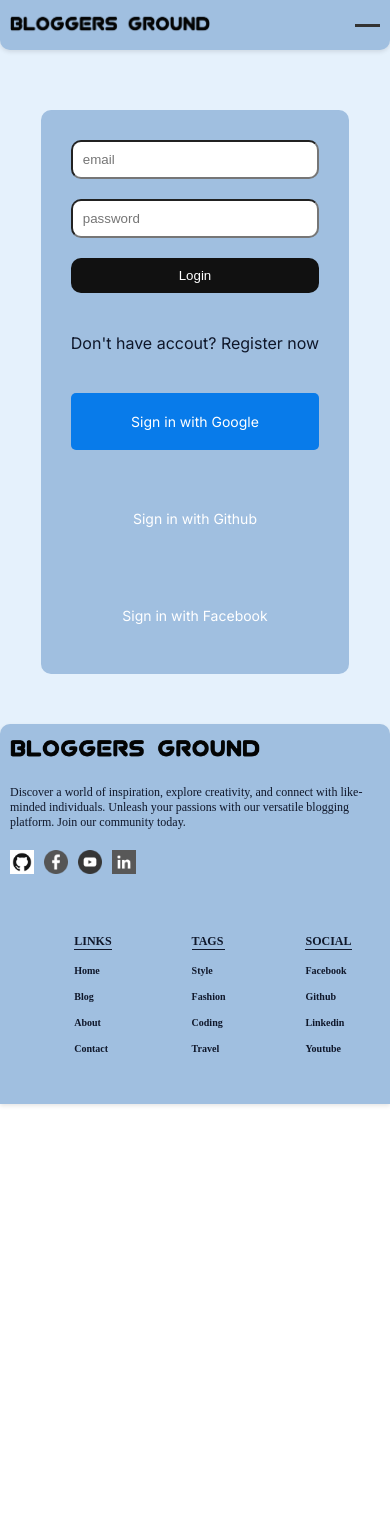
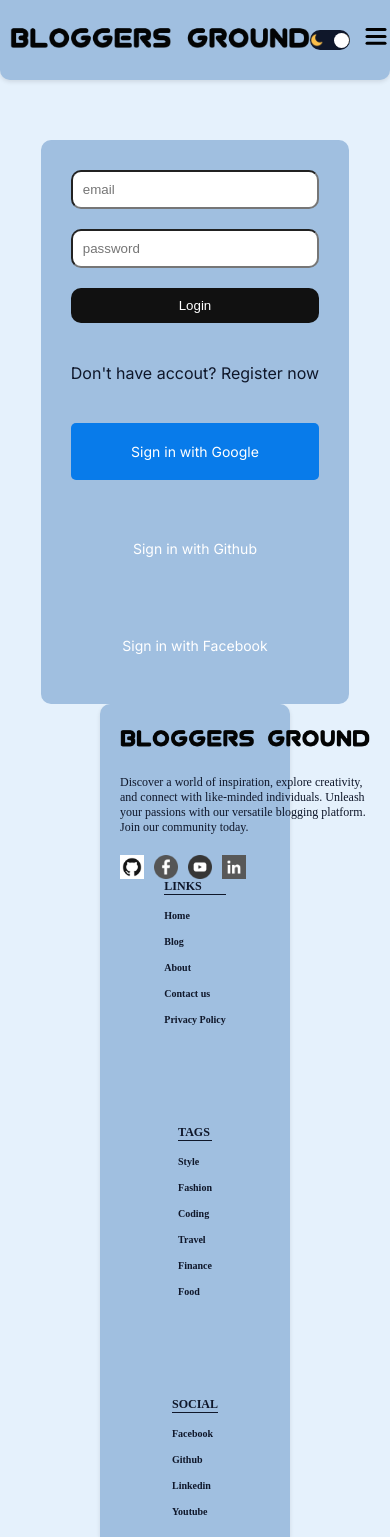
Before and after one commit to mishan843/blogapp, a Next.js app: page /login in a window 390 px wide. Before the commit the page ends 1154 px from the top, so only its background shows below. Built offline with nearby package versions, Linux system fonts and the light colour scheme.

Commit message:
navbar done

```diff
--- a/src/components/authLinks/AuthLinks.js
+++ b/src/components/authLinks/AuthLinks.js
@@ -1,9 +1,30 @@
 "use client";
 
-import React, { useEffect, useState } from "react";
+import React, { useState } from "react";
 import styles from "./authLinks.module.css";
 import Link from "next/link";
 import { useRouter } from "next/navigation";
+import { motion } from "framer-motion";
+
+const variants = {
+  open: {
+    clipPath: "circle(1200px at 50px 50px)",
+    transition: {
+      type: "spring",
+      stiffness: 50,
+    },
+  },
+  closed: {
+    clipPath: "circle(30px at 50px 50px)",
+    transition: {
+      delay: 1,
+      type: "spring",
+      stiffness: 200,
+      damping: 20,
+    },
+  },
+};
+
 const AuthLinks = () => {
   const [open, setOpen] = useState(false);
   const userData = localStorage.getItem("user");
@@ -24,18 +45,46 @@ const AuthLinks = () => {
           Logout
         </Link>
       ) : (
-        <Link href="/signup" setIsLoggedIn={localStorage.getItem("user")}>
+        <Link href="/signup" setIsLoggedIn={localStorage.getItem("user")} className={styles.link}>
           Signup
         </Link>
       )}
 
-      <div className={styles.burger} onClick={() => setOpen(!open)}>
-        <div className={styles.lines}></div>
-        <div className={styles.lines}></div>
-        <div className={styles.lines}></div>
-      </div>
+      <motion.button className={styles.menu} onClick={() => setOpen(!open)} animate={open ? "open" : "closed"}>
+      <svg width="23" height="23" viewBox="0 0 23 23">
+        <motion.path
+          strokeWidth="3"
+          stroke="black"
+          strokeLinecap="round"
+          variants={{
+            closed: { d: "M 2 2.5 L 20 2.5" },
+            open: { d: "M 3 16.5 L 17 2.5" },
+          }}
+        />
+        <motion.path
+          strokeWidth="3"
+          stroke="black"
+          strokeLinecap="round"
+          d="M 2 9.423 L 20 9.423"
+          variants={{
+            closed: { opacity: 1 },
+            open: { opacity: 0 },
+          }}
+        />
+        <motion.path
+          strokeWidth="3"
+          stroke="black"
+          strokeLinecap="round"
+          variants={{
+            closed: { d: "M 2 16.346 L 20 16.346" },
+            open: { d: "M 3 2.5 L 17 16.346" },
+          }}
+        />
+      </svg>
+    </motion.button>
       {open && (
-        <div className={styles.responsiveMenu}>
+        <motion.div className={styles.responsiveMenu} variants={variants} animate={open ? "open" : "closed"}>
+        <motion.div className={styles.responsiveLink} >
           <Link href="/">Home</Link>
           <Link href="/">About</Link>
           <Link href="/">Contact</Link>
@@ -44,9 +93,10 @@ const AuthLinks = () => {
               Logout
             </button>
           ) : (
-            <Link href="/signup">Signup</Link>
+            <Link href="/signup" className={styles.link}>Signup</Link>
           )}
-        </div>
+        </motion.div>
+        </motion.div>
       )}
     </>
   );
--- a/src/components/authLinks/authLinks.module.css
+++ b/src/components/authLinks/authLinks.module.css
@@ -2,39 +2,35 @@
   cursor: pointer;
 }
 
-.burger {
-  width: 20px;
-  height: 16px;
-  display: none;
-  flex-direction: column;
-  justify-content: space-between;
-  cursor: pointer;
-}
-.lines {
-  width: 100%;
-  height: 2px;
-  background-color: var(--textColor);
+.menu{
+  background: transparent;
+  border: none;
 }
 
-.responsiveMenu {
+.responsiveMenu{
   position: absolute;
-  top: 100px;
-  left: 0;
-  background-color: var(--bg);
-  height: calc(100vh - 100px);
-  width: 100%;
+  top: 85px;
+  background-color: var(--softBg);
+  height: 105px;
+  width: 100px;
+  border-radius: 5px;
+  display: flex;
+  gap: 5px;
+  justify-content: center;
+  font-size: 16px;
+  z-index: 999;
+  opacity: 0.8;
+}
+
+.responsiveLink{
   display: flex;
   flex-direction: column;
+  align-items: center;
   justify-content: center;
-  align-items: center;
-  gap: 50px;
 }
 
 @media screen and (max-width: 640px) {
-  .burger {
-    display: none;
-  }
-  .link {
+  .link{
     display: none;
   }
 }
--- a/src/components/footer/Footer.js
+++ b/src/components/footer/Footer.js
@@ -6,11 +6,13 @@ const Footer = () => {
   return (
     <div className={styles.container}>
       <div className={styles.info}>
-        <div >
+        <div>
           <img className={styles.logo} src="/logo.png" alt="" />
         </div>
         <p className={styles.desc}>
-          Discover a world of inspiration, explore creativity, and connect with like-minded individuals. Unleash your passions with our versatile blogging platform. Join our community today.
+          Discover a world of inspiration, explore creativity, and connect with
+          like-minded individuals. Unleash your passions with our versatile
+          blogging platform. Join our community today.
         </p>
         <div className={styles.icons}>
           <img src="/github.png" alt="github" width={24} height={24} />
@@ -19,25 +21,38 @@ const Footer = () => {
           <img src="/linkedin.png" alt="linkedin" width={24} height={24} />
         </div>
       </div>
-      <div className={styles.linkwrap}>
       <div className={styles.link_contaner}>
-
         <div className={styles.links}>
           <div className={styles.list}>
             <span className={styles.listTitle}>Links</span>
             <Link href="/">Home</Link>
             <Link href="/">Blog</Link>
-              <Link href="/">About</Link>
-              <Link href="/">Contact</Link>
+            <Link href="/about">About</Link>
+            <Link href="/contact">Contact us</Link>
+            <Link href="/privacypolicy">Privacy Policy</Link>
           </div>
         </div>
         <div className={styles.links}>
           <div className={styles.list}>
             <span className={styles.listTitle}>Tags</span>
-              <Link href="/">Style</Link>
-              <Link href="/">Fashion</Link>
-              <Link href="/">Coding</Link>
-              <Link href="/">Travel</Link>
+            <Link href="/blog/getallblogs?categoryFilter=Style&searchFilter=blog">
+              Style
+            </Link>
+            <Link href="/blog/getallblogs?categoryFilter=Fashion&searchFilter=blog">
+              Fashion
+            </Link>
+            <Link href="/blog/getallblogs?categoryFilter=Coding&searchFilter=blog">
+              Coding
+            </Link>
+            <Link href="/blog/getallblogs?categoryFilter=Travel&searchFilter=blog">
+              Travel
+            </Link>
+            <Link href="/blog/getallblogs?categoryFilter=Finance&searchFilter=blog">
+              Finance
+            </Link>
+            <Link href="/blog/getallblogs?categoryFilter=Food&searchFilter=blog">
+              Food
+            </Link>
           </div>
         </div>
         <div className={styles.links}>
@@ -51,8 +66,6 @@ const Footer = () => {
         </div>
       </div>
     </div>
-
-    </div>
   );
 };
 
--- a/src/components/footer/footer.module.css
+++ b/src/components/footer/footer.module.css
@@ -1,32 +1,38 @@
 .container {
-  margin: 50px 10%;
+  margin: 0 100px;
   padding: 20px;
-  width: 80%;
   display: flex;
-  align-items: center;
+  flex-wrap: wrap;
+  align-items: start;
   justify-content: space-between;
-  background-color: var(
-    --softBg
-  ); /* Light gray background that looks good with white */
+  background-color: var(--softBg);
   box-shadow: 0 2px 4px rgba(0, 0, 0, 0.1);
   border-top-left-radius: 10px;
   border-top-right-radius: 10px;
   color: var(--textColortwo);
   font-family: "Times New Roman", Times, serif;
 }
+
 .link_contaner {
-  margin: 0px 5%;
   display: flex;
+  flex: 1;
+  justify-content: center;
+  align-items: start;
+  gap: 100px;
 }
+
+
 .info {
   flex: 1;
   display: flex;
   flex-direction: column;
   gap: 20px;
 }
+
 .logo {
   width: 300px;
 }
+
 .icons {
   display: flex;
   gap: 20px;
@@ -42,12 +48,7 @@
   filter: grayscale(0);
 }
 
-.links {
-  display: flex;
-  justify-content: flex-end;
-  gap: 40px;
-  margin: 40px;
-}
+
 
 .list {
   display: flex;
@@ -66,41 +67,64 @@
   text-transform: uppercase;
 }
 
-.linkwrap {
-  display: flex;
-  gap: 30px;
-  flex-wrap: wrap;
-  margin-top: 20px;
-}
-
-@media screen and (max-width: 768px) {
-  .container {
-    margin: 50px 0px;
-    width: 100%;
-    padding: 10px; /* Reduce padding */
-    flex-direction: column;
-  }
-  .linkwrap {
+@media screen and (max-width : 1024px) {
+  .link_contaner{
     flex-wrap: wrap;
   }
-  .logoSubTitle {
-    font-size: 10px; /* Decrease font size for the logo text */
-  }
-  .logo {
-    width: 250px;
-  }
-  .icons {
-    gap: 10px; /* Decrease gap between icons */
+  .list {
+    font-size: 10px;
   }
 
-  .list {
-    font-size: 10px; /* Decrease font size for the list items */
-  }
   .desc {
     font-family: cursive;
     font-size: 12px;
   }
+
   .listTitle {
-    font-size: 12px; /* Decrease font size for the list titles */
+    font-size: 12px;
   }
 }
+
+@media screen and (max-width: 768px) {
+  .container{
+    flex-wrap: wrap;
+  }
+  .logoSubTitle {
+    font-size: 10px;
+  }
+
+  .logo {
+    width: 250px;
+  }
+
+  .icons {
+    gap: 10px;
+  }
+
+  .list {
+    font-size: 10px;
+  }
+
+  .desc {
+    font-family: cursive;
+    font-size: 12px;
+  }
+
+  .listTitle {
+    font-size: 12px;
+  }
+}
+@media screen and (max-width : 640px) {
+  .list {
+    font-size: 10px;
+  }
+
+  .desc {
+    font-family: cursive;
+    font-size: 12px;
+  }
+
+  .listTitle {
+    font-size: 12px;
+  }
+}
--- a/src/components/navbar/Navbar.js
+++ b/src/components/navbar/Navbar.js
@@ -6,24 +6,15 @@ import ThemeToggle from "../themeToggle/ThemeToggle";
 import AuthLinks from "../authLinks/AuthLinks";
 
 const Navbar = () => {
-  const [menuOpen, setMenuOpen] = useState(false);
-
-  const toggleMenu = () => {
-    setMenuOpen(!menuOpen);
-  };
-
   return (
-    <div className={`${styles.container} ${menuOpen ? styles.mobileMenuOpen : ""}`}>
+    <div className={`${styles.container} `}>
 
       <div className={styles.logo}>
         <Link href="/">
           <img src="/logo.png" alt="" fill className={styles.avatar} />
         </Link>
       </div>
-      <div className={styles.mobileMenuButton} onClick={toggleMenu}>
-        <div className={`${styles.bar} ${menuOpen ? styles.close : ""}`}></div>
-      </div>
-      <div className={`${styles.links} ${menuOpen ? styles.mobileLinks : ""}`}>
+      <div className={`${styles.links} `}>
         <ThemeToggle />
         <Link href="/" className={styles.link}>
           Home
--- a/src/components/navbar/navbar.module.css
+++ b/src/components/navbar/navbar.module.css
@@ -83,14 +83,13 @@
 
 @media screen and (max-width: 1280px) {
   .logo {
-    font-size: 16px;
+    font-size: 32px;
   }
   .links {
-    font-size: 16px;
+    font-size: 18px;
     gap: 15px;
   }
 }
-
 @media screen and (max-width: 1024px) {
   .social {
     display: none;
@@ -99,35 +98,16 @@
     text-align: left;
   }
 }
-
 @media screen and (max-width: 768px) {
-  .container {
-    height: 50px;
-  }
-
-  .logo img {
-    width: 200px;
-  }
-  .mobileMenuButton {
-    display: block;
+  .logo {
+    font-size: 24px;
   }
 }
-
 @media screen and (max-width: 640px) {
-  .links {
-    flex-direction: column;
-    align-items: flex-start;
-    padding: 10px;
-    background-color: var(--softBg);
-    position: absolute;
-    top: 60px;
-    right: 10px;
-    border: 1px solid #ccc;
-    border-radius: 5px;
-    z-index: 1;
+  .links{
+    justify-content: flex-end;
+  }
+  .link {
     display: none;
   }
-  .mobileMenuOpen .links {
-    display: flex;
-  }
 }
```
Also changed, not shown: src/components/themeToggle/themeToggle.module.css (line endings or trailing spaces), 1 other file (tests, documents, lock files or other folders). Lines whose indentation alone changed are shown as unchanged.
